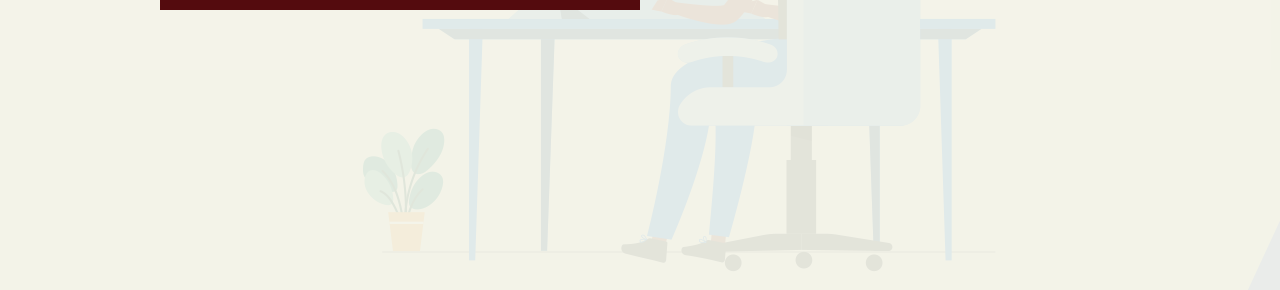
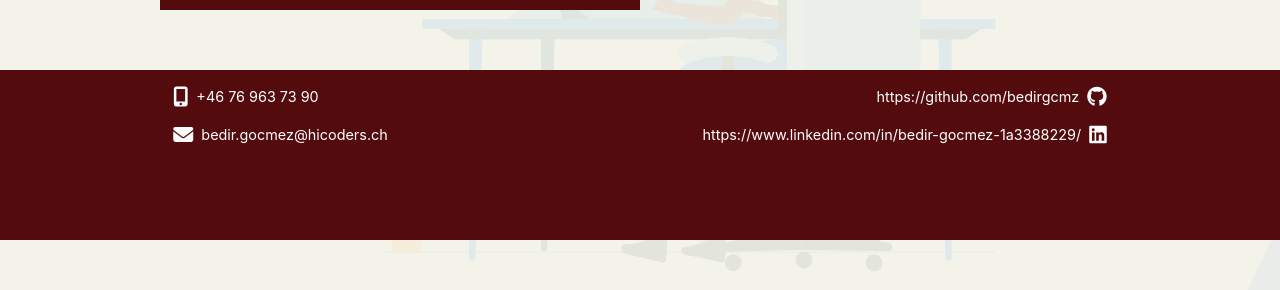
Before and after one commit to bedirgcmz/my-exercises-2022-, a React (Create React App) app in the folder my-profile/: page / in a window 1280 px wide. Shown: the part 439-729 px from the top of the page. Built offline with nearby package versions, Linux system fonts and the light colour scheme; a web font is replaced by a local one.

Commit message:
Footer first stage

```diff
--- a/my-profile/src/App.css
+++ b/my-profile/src/App.css
@@ -158,3 +158,16 @@
     align-items: center;
   }
 }
+
+/* Footer css */
+.footer {
+  height: 170px;
+  width: 100%;
+  margin-top: 60px;
+}
+.social-media {
+  font-size: 0.9rem;
+}
+.github-linkedin a:hover {
+  color: gray !important;
+}
--- a/my-profile/src/App.js
+++ b/my-profile/src/App.js
@@ -3,6 +3,7 @@ import { BrowserRouter as Router } from "react-router-dom";
 import Header from "./components/Header";
 import AnimationRoutes from "./components/AnimationRoutes";
 import "./App.css";
+import Footer from "./components/Footer";
 
 export default function App() {
   const [colorButton, setColorButton] = useState(true);
@@ -65,11 +66,8 @@ export default function App() {
       <Router>
         <Header
           bacgroundOpc={bacgroundOpc}
-          setBackgroundOpc={setBackgroundOpc}
           color={color}
-          setColor={setColor}
           borderBottom={borderBottom}
-          setBorderBottom={setBorderBottom}
           bacgroundDark={bacgroundDark}
         />
         <AnimationRoutes
@@ -106,6 +104,7 @@ export default function App() {
           </div>
         </div>
       </div>
+      <Footer color={color} bacgroundDark={bacgroundDark} />
     </div>
   );
 }
--- a/my-profile/src/components/AboutMe.js
+++ b/my-profile/src/components/AboutMe.js
@@ -53,8 +53,6 @@ const AboutMe = ({ borderTop, borderBottom, borderLeft, borderRight, color }) =>
           back-end disciplines. I am very keen to learn new technologies and especially artificial
           intelligence. <em>I count myself as very flexible and agile in teamwork.</em>
         </p>
-        {/* <div id="border-top"></div>
-        <div id="border-bottom"></div> */}
       </div>
     </motion.div>
   );
--- a/my-profile/src/components/Footer.js
+++ b/my-profile/src/components/Footer.js
@@ -1,7 +1,39 @@
 import React from "react";
 
-const Footer = () => {
-  return <div className="footer">Footer</div>;
+const Footer = ({ bacgroundDark, color }) => {
+  return (
+    <div className={`footer p-3 ${bacgroundDark} text-white`}>
+      <div className="social-media d-flex justify-content-around align-items-center mb-3">
+        <div className="number-email text-start">
+          <div className="my-number mb-3 d-flex align-items-center">
+            <i className="fa-solid fa-mobile-screen-button me-2 fs-5"></i>{" "}
+            <span>+46 76 963 73 90</span>
+          </div>
+          <div className="email d-flex align-items-center mb-3">
+            <i className="fa-solid fa-envelope me-2 fs-5"></i>
+            <span>bedir.gocmez@hicoders.ch</span>
+          </div>
+        </div>
+        <div className="github-linkedin d-flex flex-column align-items-end">
+          <div className="guthub d-flex align-items-center mb-3">
+            <a className="text-white text-decoration-none" href="https://github.com/bedirgcmz">
+              https://github.com/bedirgcmz
+            </a>
+            <i className="fa-brands fa-github ms-2 fs-5"></i>
+          </div>
+          <div className="linkedin d-flex align-items-center mb-3">
+            <a
+              className="text-white text-decoration-none "
+              href="https://www.linkedin.com/in/bedir-gocmez-1a3388229/"
+            >
+              https://www.linkedin.com/in/bedir-gocmez-1a3388229/
+            </a>
+            <i className="fa-brands fa-linkedin ms-2 fs-5"></i>
+          </div>
+        </div>
+      </div>
+    </div>
+  );
 };
 
 export default Footer;
```
